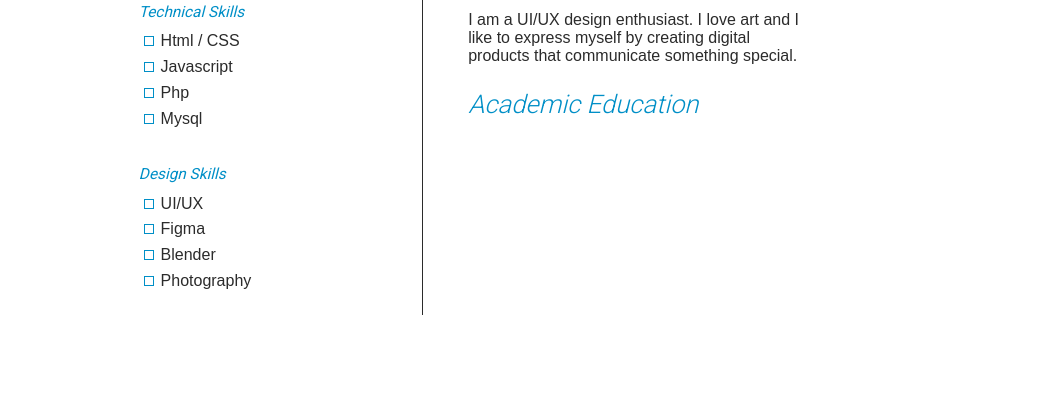
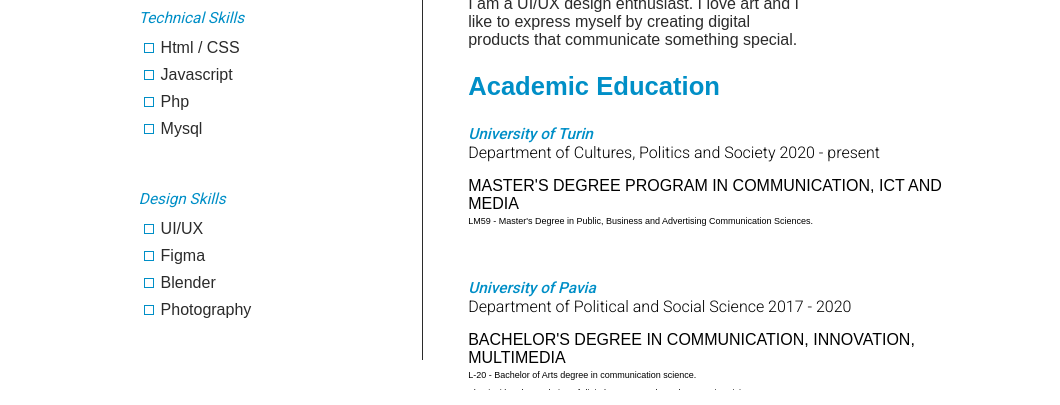
Before and after one commit to Heeysimonee/Portfolio, a plain HTML site: page resume.html in a window 1280 px wide. Shown: the part 395-800 px from the top of the page, without its empty margins (98-1158 px from the left). Drawn offline with nearby package versions, Linux system fonts and the light colour scheme; a web font is replaced by a local one.

Commit message:
restyled resumee settings

```diff
--- a/resume.html
+++ b/resume.html
@@ -81,8 +81,31 @@
                     <p class="subtitle-cv">I am a UI/UX design enthusiast. I love art and I like to express myself by
                         creating digital products that communicate something special.</p>
                 </div>
-                <div class="cv-main-education">
+                <div class="cv-main-education-wrapper">
                     <h3>Academic Education</h3>
+                    <div class="cv-main-education">
+                        <h4 class="ed-title">University of Turin</h4>
+                        <h4 class="ed-subtitle">Department of Cultures, Politics and Society 2020 - present</h4>
+                        <p class="ed-txt">MASTER'S DEGREE PROGRAM IN COMMUNICATION, ICT AND MEDIA</p>
+                        <p class="ed-txt-small">LM59 - Master's Degree in Public, Business and Advertising Communication
+                            Sciences.</p>
+                    </div>
+                    <div class="cv-main-education">
+                        <h4 class="ed-title">University of Pavia</h4>
+                        <h4 class="ed-subtitle">Department of Political and Social Science 2017 - 2020</h4>
+                        <p class="ed-txt">BACHELOR'S DEGREE IN COMMUNICATION, INNOVATION, MULTIMEDIA</p>
+                        <p class="ed-txt-small">L-20 - Bachelor of Arts degree in communication science.</p>
+                        <p class="ed-txt-small">Thesis title: The evolution of digital commerce through Dynamic Pricing
+                        </p>
+                        <p class="ed-txt-small">Final grade: 105/110</p>
+                    </div>
+                    <div class="cv-main-education">
+                        <h4 class="ed-title">Galileo Galilei National Technical Institute</h4>
+                        <h4 class="ed-subtitle">Technical education, graphic design and communication address 2012 -
+                            2017</h4>
+                        <p class="ed-txt">Technical High School Diploma</p>
+                        <p class="ed-txt-small">Final grade: 79/100</p>
+                    </div>
                 </div>
             </div>
         </div>
--- a/style/resume.css
+++ b/style/resume.css
@@ -183,10 +183,18 @@
     background: var(--main-blue);
 }
 .cv-main{
+    display: flex;
+    flex-direction: column;
     height: 100%;
     flex: 3;
     padding: 2% 5% 5% 5%;
     overflow-y: auto;
+    scrollbar-width: none;
+    position: relative;
+}
+
+.cv-main::-webkit-scrollbar {
+    display: none;  /* Safari and Chrome */
 }
 .cv-main-presentation{
     width: 100%;
@@ -205,15 +213,51 @@
     color: var(--main-gray);
     width: 70%;
 }
-.cv-main-education{
+.cv-main-education-wrapper{
     height: 100%;
     padding: 5% 0;
+    display: flex;
+    flex-direction: column;
 }
 .cv-main h3{
     color: var(--main-blue);
     font-size: var(--main-fs-subtitle);
+    font-family: 'Muli', sans-serif;
+}
+.cv-main-education{
+    display: flex;
+    flex-direction: column;
+    padding: 5% 0 ;
+    flex: 1;
+    /* background-color: blueviolet; */
+}
+.cv-main-education p{
+    font-family: 'Muli', sans-serif;
+}
+.ed-title{
+    color: var(--main-blue);
+    font-size: var(--main-fs-subtitle-small);
+    font-weight: 500;
     font-family: 'Roboto', sans-serif;
     font-style: oblique;
-    font-weight: 300;
 
 }
+.ed-subtitle{
+    font-size: var(--main-fs-text);
+    font-weight: 300;
+    padding-bottom: 5px;
+}
+.ed-txt{
+    padding-top: 10px ;
+    font-size: var(--main-fs-text);
+    font-weight: 300;
+}
+.ed-txt-small{
+    font-size: var(--main-fs-text-small);
+    font-weight: 300;
+    line-height: var(--main-lh-subtitle-small);
+}
+.cv-main-work-wrapper{
+    height: 100%;
+    background-color: red;
+}
```
